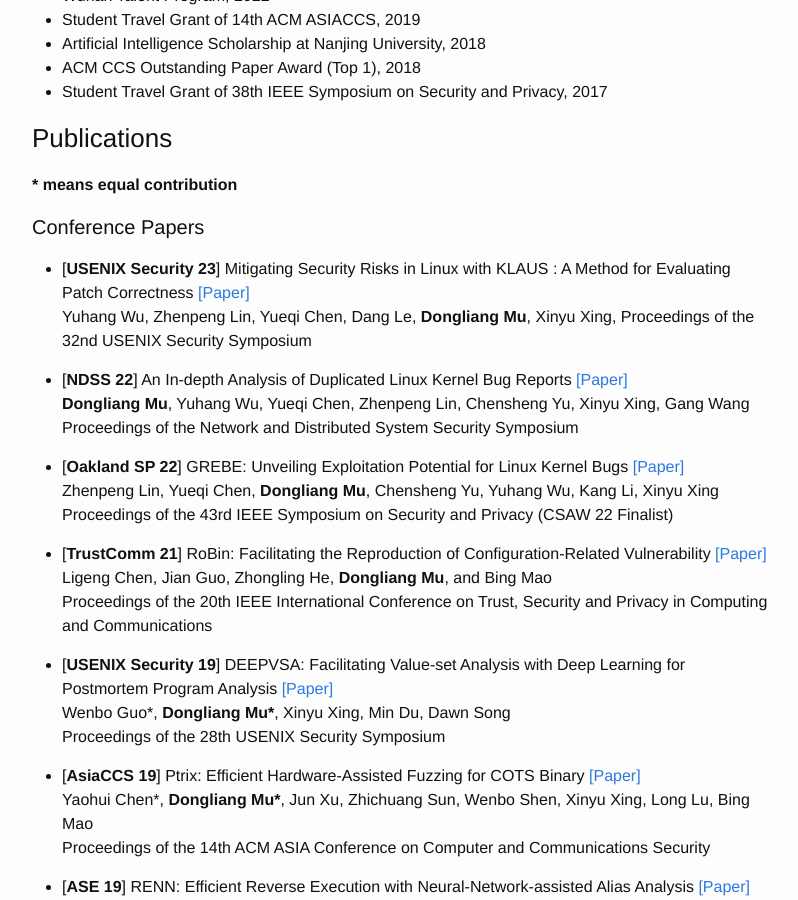
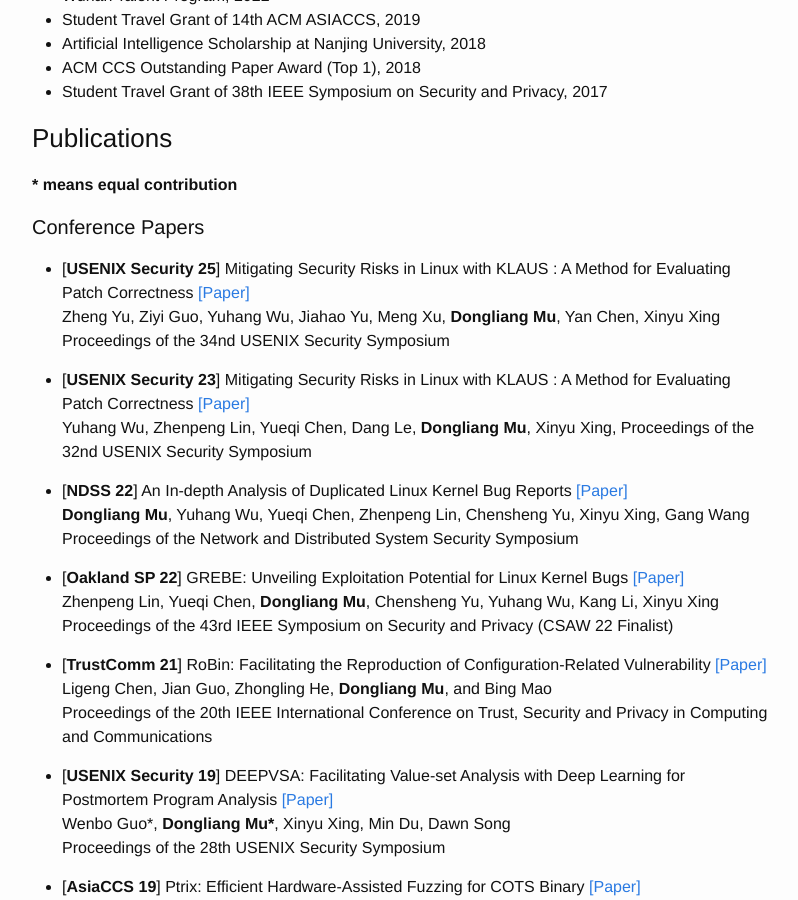
Before and after one commit to mudongliang/mudongliang.github.io, a Jekyll site: the page built from about/about.md, in a window 1280 px wide and 900 px high, scrolled down 1461 px. Shown: the whole window, without its empty margins (238-1036 px from the left). Built offline with Jekyll 4.4.1, drawn with Linux system fonts in a browser that asks for light colours.

Commit message:
add one new paper

```diff
--- a/about/about.md
+++ b/about/about.md
@@ -52,6 +52,9 @@
 
 #### Conference Papers
 
+* [**USENIX Security 25**] Mitigating Security Risks in Linux with KLAUS : A Method for Evaluating Patch Correctness [\[Paper\]]({{site.url}})
+Zheng Yu, Ziyi Guo, Yuhang Wu, Jiahao Yu, Meng Xu, **Dongliang Mu**, Yan Chen, Xinyu Xing
+Proceedings of the 34nd USENIX Security Symposium
 
 * [**USENIX Security 23**] Mitigating Security Risks in Linux with KLAUS : A Method for Evaluating Patch Correctness [\[Paper\]]({{site.url}}/files/papers/KLAUS.pdf)
 Yuhang Wu, Zhenpeng Lin, Yueqi Chen, Dang Le, **Dongliang Mu**, Xinyu Xing,
```
